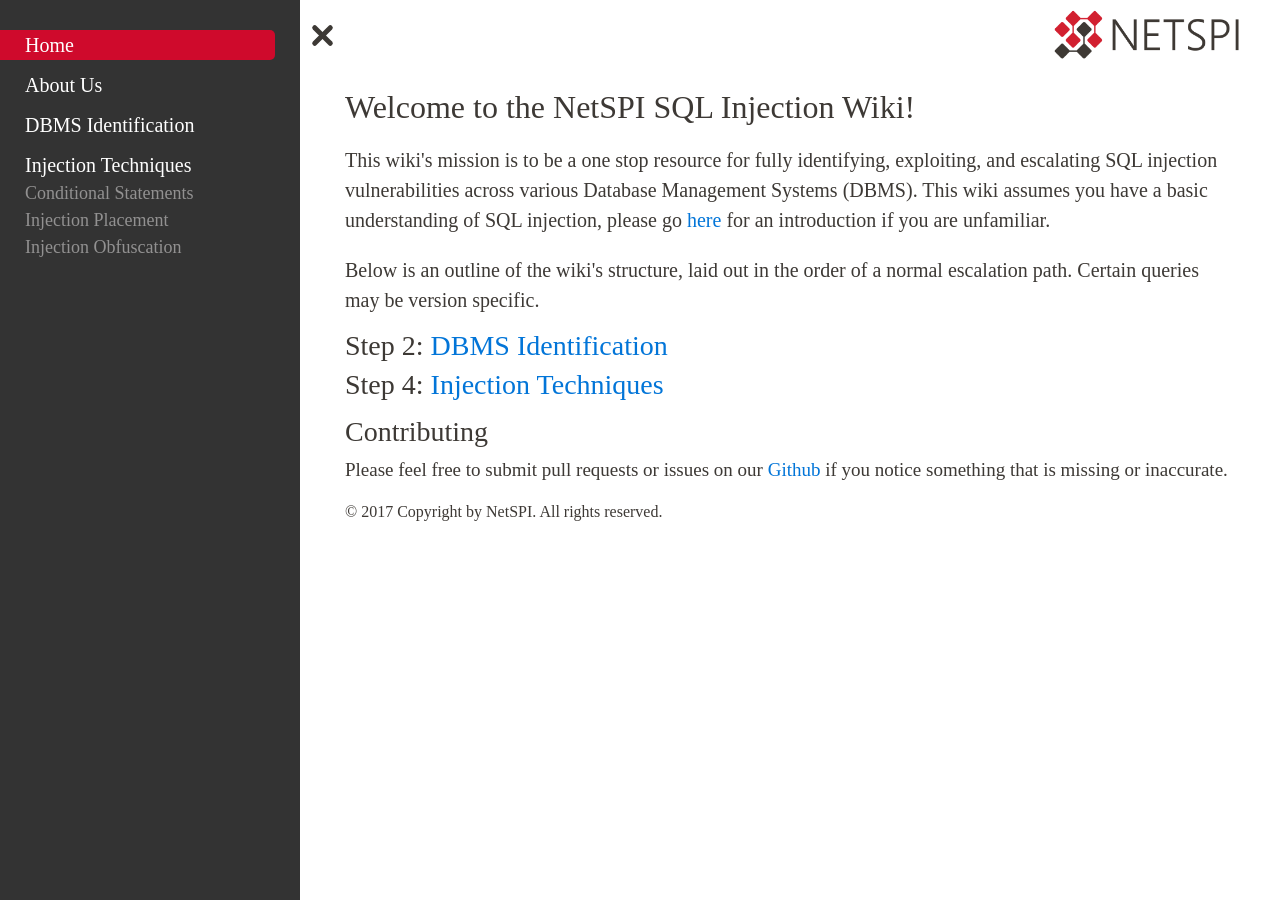
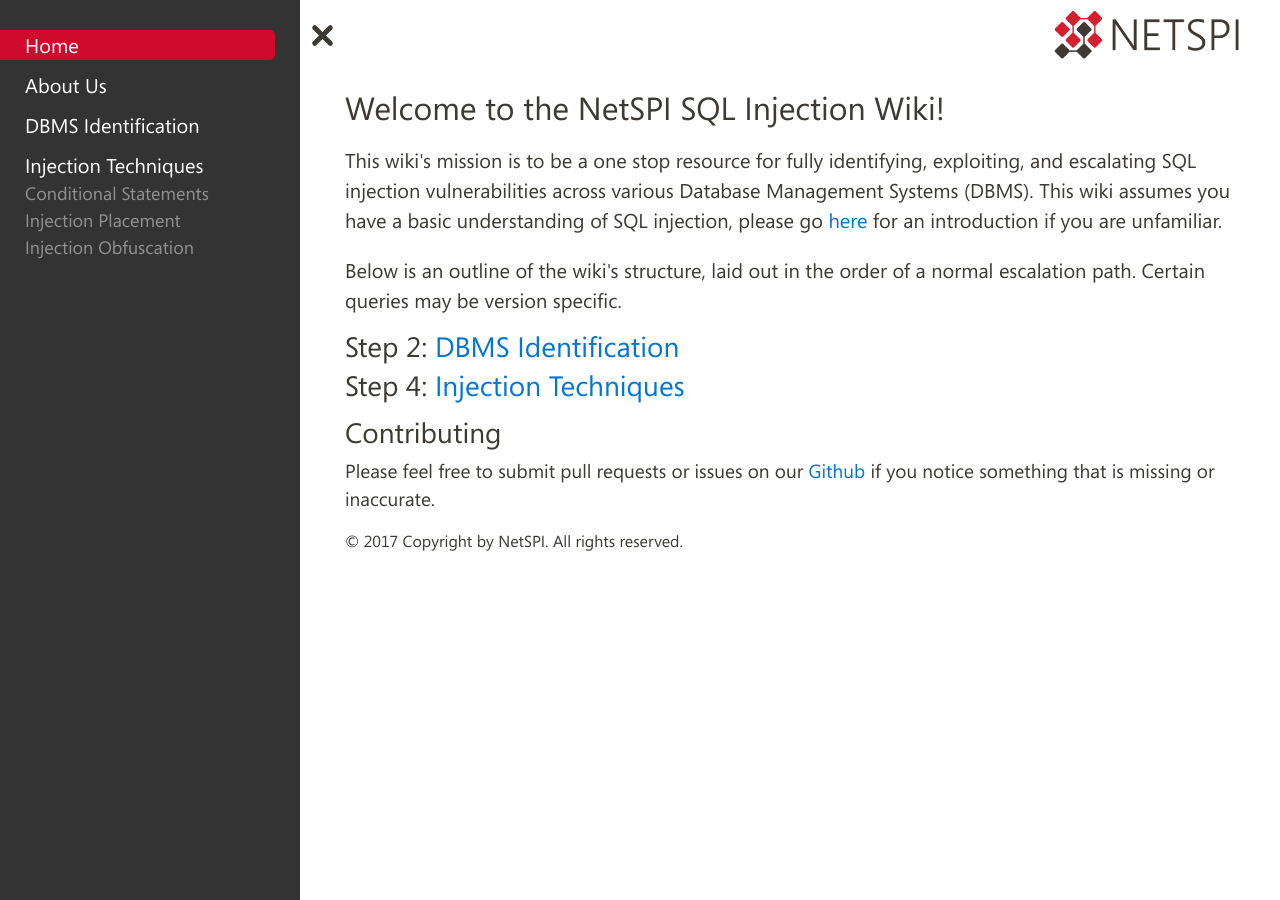
Before and after one commit to NetSPI/WikiJekyllTheme, a Jekyll site: the page built from index.html, in a window 1280 px wide. Built offline with Jekyll 4.4.1, drawn with Linux system fonts in a browser that asks for light colours; some web fonts are replaced.

Commit message:
fixing fallback font

```diff
--- a/_layouts/default.html
+++ b/_layouts/default.html
@@ -4,8 +4,8 @@
   <title>NetSPI Wiki</title>
   <meta name="theme-color" content="#ffffff">
   <meta charset="utf-8">
-  <link rel="preload" href="{{site.baseurl}}/assets/fonts/segoe-ui-bold.ttf" as="font" type="application/x-font-truetype">
-  <link rel="preload" href="{{site.baseurl}}/assets/fonts/segoe-ui.ttf" as="font" type="application/x-font-truetype">
+  <link rel="preload" href="{{site.baseurl}}/assets/fonts/segoe-ui-bold.ttf" as="font">
+  <link rel="preload" href="{{site.baseurl}}/assets/fonts/segoe-ui.ttf" as="font">
   <link rel="shortcut icon" href="{{site.baseurl}}/assets/images/favicon.ico">
   <meta http-equiv="X-UA-Compatible" content="IE=edge" />
   <meta name="viewport" content="width=device-width, initial-scale=1">
--- a/assets/scss/index.scss
+++ b/assets/scss/index.scss
@@ -2,7 +2,7 @@
 ---
 $mobileWidth: 700px;
 html, body {
-  font-family: "NetSPISegoe";
+  font-family: "NetSPISegoe", "Open Sans";
   font-weight: 400;
   min-height: 100%;
   background: white;
@@ -10,11 +10,11 @@
 }
 
 @font-face {
-  font-family: NetSPISegoeBold, "Open Sans";
+  font-family: NetSPISegoeBold;
   src: url("{{site.baseurl}}/assets/fonts/segoe-ui-bold.ttf"), url("{{site.baseurl}}/assets/fonts/segoe-ui-bold.eot?#iefix");
 }
 @font-face {
-  font-family: NetSPISegoe, "Open Sans";
+  font-family: NetSPISegoe;
   src: url("{{site.baseurl}}/assets/fonts/segoe-ui.ttf"), url("{{site.baseurl}}/assets/fonts/segoe-ui.eot?#iefix");
 }
 
--- a/assets/scss/nav.scss
+++ b/assets/scss/nav.scss
@@ -29,7 +29,7 @@
     float: left;
     overflow-y: hidden;
     overflow-x: hidden;
-    font-family: "NetSPISegoe";
+    font-family: "NetSPISegoe", "Open Sans";
     color: white;
     font-size: 18px;
     padding-top: 20px;
```
